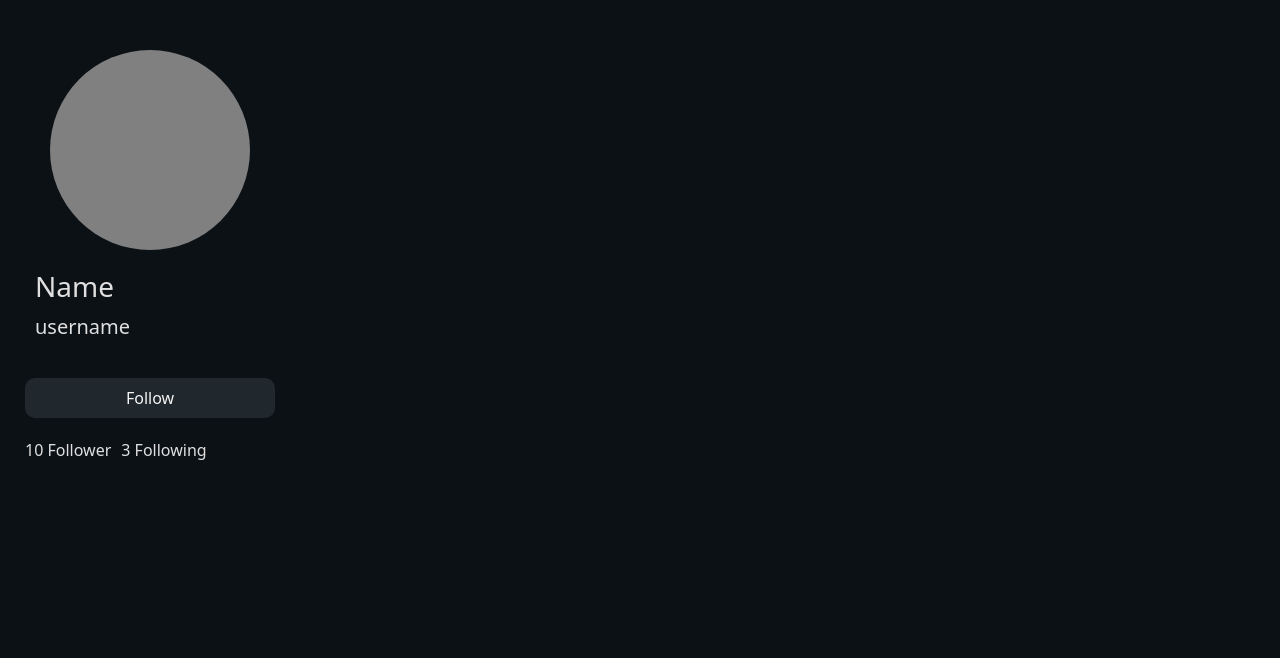
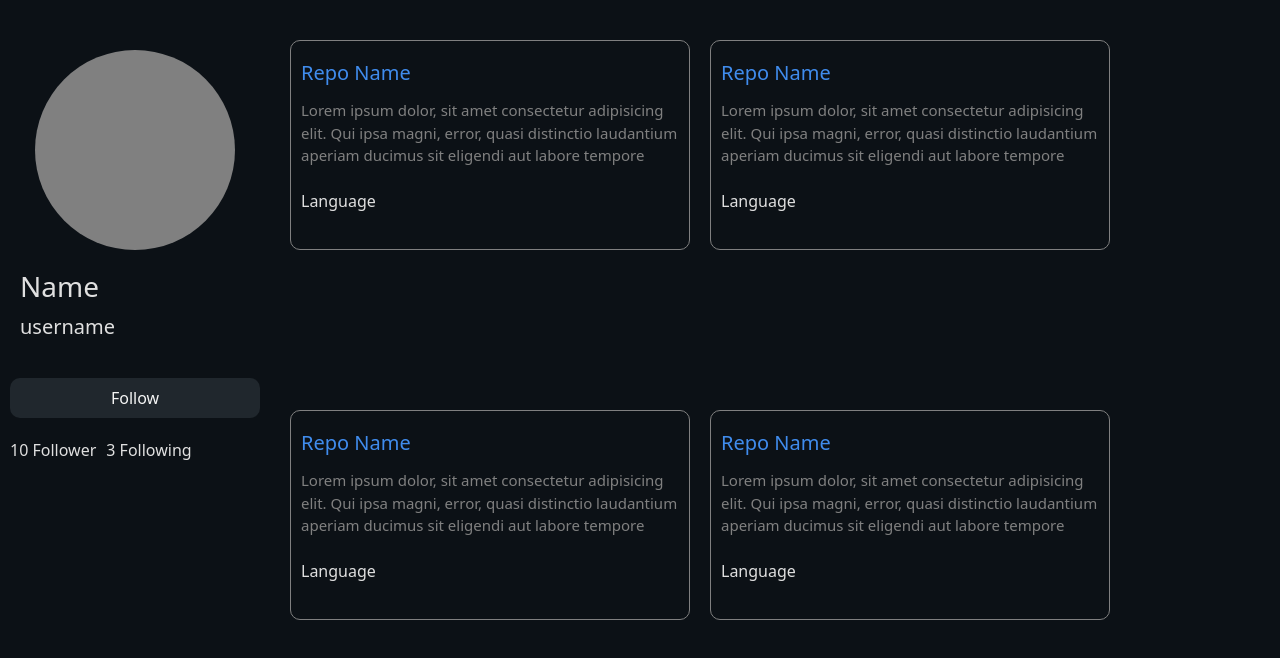
Before and after one commit to AbhiRam162105/project, a React (Vite) app in the folder git-clone/: page /profile in a window 1280 px wide. Shown: the top 658 px of the page. Built offline with nearby package versions, Linux system fonts and the light colour scheme; what @primer/react would draw is missing.

Commit message:
repo section add

```diff
--- a/git-clone/src/components/Profile/Profile.css
+++ b/git-clone/src/components/Profile/Profile.css
@@ -1,7 +1,5 @@
 .profile-page-wrapper {
     display: flex;
-    /* justify-content: center; */
-    /* align-items: center; */
     min-height: 100vh;
     width: 100%;
 }
@@ -11,10 +9,7 @@
     min-height: 100vh;
     display: flex;
     flex-direction: column;
-    /* justify-content: center; */
-    padding-top: 40px;
-    /* align-items: center; */
-    /* background-color: aliceblue; */
+    padding: 40px 10px;
 }
 
 .name {
@@ -41,10 +36,40 @@
 
 .follower {
     display: flex;
-    /* justify-content: center; */
-    /* align-items: center; */
     width: 250px;
     height: 30px;
     gap: 10px;
     margin: 10px auto;
 }
+
+
+.user-repo-section {
+    width: 100%;
+    display: flex;
+    flex-wrap: wrap;
+    gap: 20px;
+    padding: 40px 20px;
+
+}
+
+.repo {
+
+    border: 0.5px solid grey;
+    border-radius: 10px;
+    width: 400px;
+    height: 210px;
+    padding: 20px 10px;
+    display: flex;
+    flex-direction: column;
+    justify-content: space-between;
+}
+
+.repo-name {
+    color: #408ced;
+    font-size: 20px;
+}
+
+.description {
+    color: grey;
+    font-size: 15px;
+}
--- a/git-clone/src/components/Profile/Profile.jsx
+++ b/git-clone/src/components/Profile/Profile.jsx
@@ -24,6 +24,29 @@ function Profile() {
                 </div>
             </div>
 
+
+            <div className="user-repo-section">
+                <div className="repo">
+                    <h3 className='repo-name'>Repo Name</h3>
+                    <p className='description'>Lorem ipsum dolor, sit amet consectetur adipisicing elit. Qui ipsa magni, error, quasi distinctio laudantium aperiam ducimus sit eligendi aut labore tempore </p>
+                    <p className='language'>Language</p>
+                </div>
+                <div className="repo">
+                    <h3 className='repo-name'>Repo Name</h3>
+                    <p className='description'>Lorem ipsum dolor, sit amet consectetur adipisicing elit. Qui ipsa magni, error, quasi distinctio laudantium aperiam ducimus sit eligendi aut labore tempore </p>
+                    <p className='language'>Language</p>
+                </div>
+                <div className="repo">
+                    <h3 className='repo-name'>Repo Name</h3>
+                    <p className='description'>Lorem ipsum dolor, sit amet consectetur adipisicing elit. Qui ipsa magni, error, quasi distinctio laudantium aperiam ducimus sit eligendi aut labore tempore </p>
+                    <p className='language'>Language</p>
+                </div>
+                <div className="repo">
+                    <h3 className='repo-name'>Repo Name</h3>
+                    <p className='description'>Lorem ipsum dolor, sit amet consectetur adipisicing elit. Qui ipsa magni, error, quasi distinctio laudantium aperiam ducimus sit eligendi aut labore tempore </p>
+                    <p className='language'>Language</p>
+                </div>
+            </div>
         </div>
     )
 }
```
